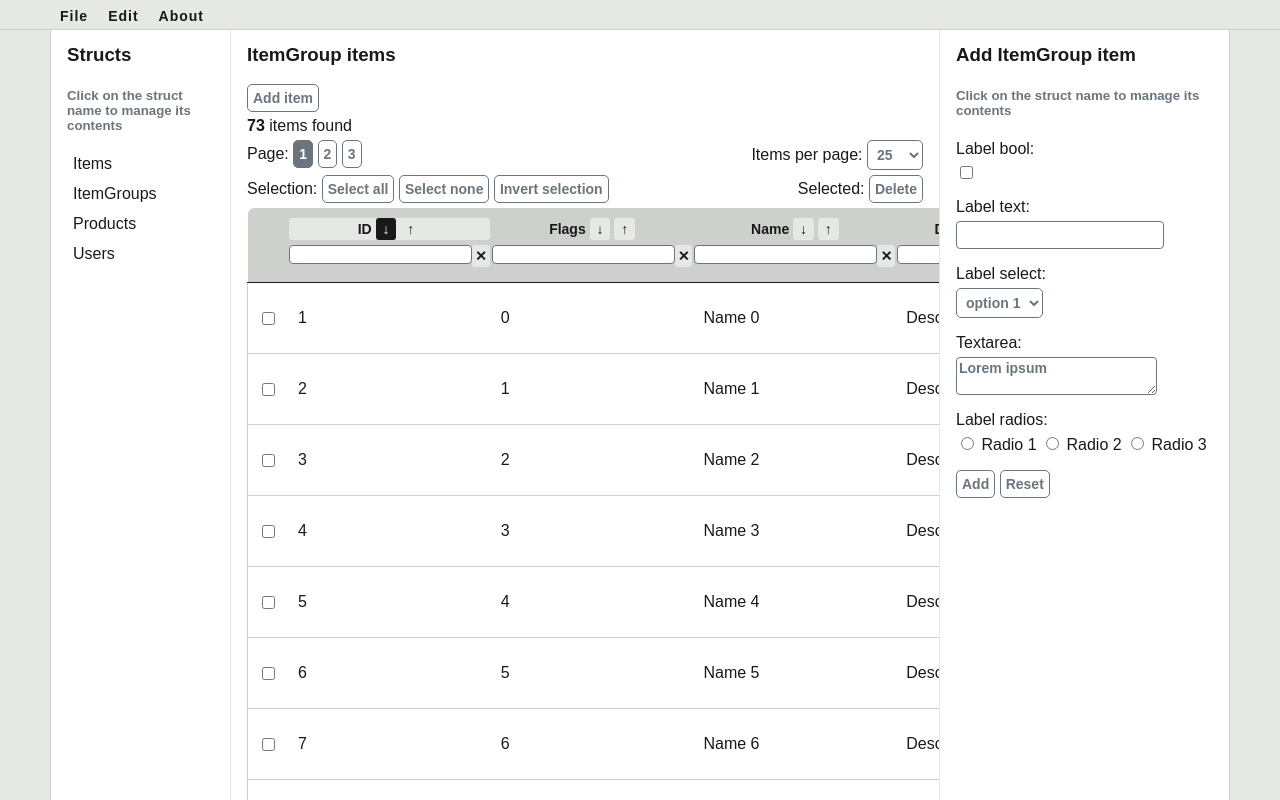
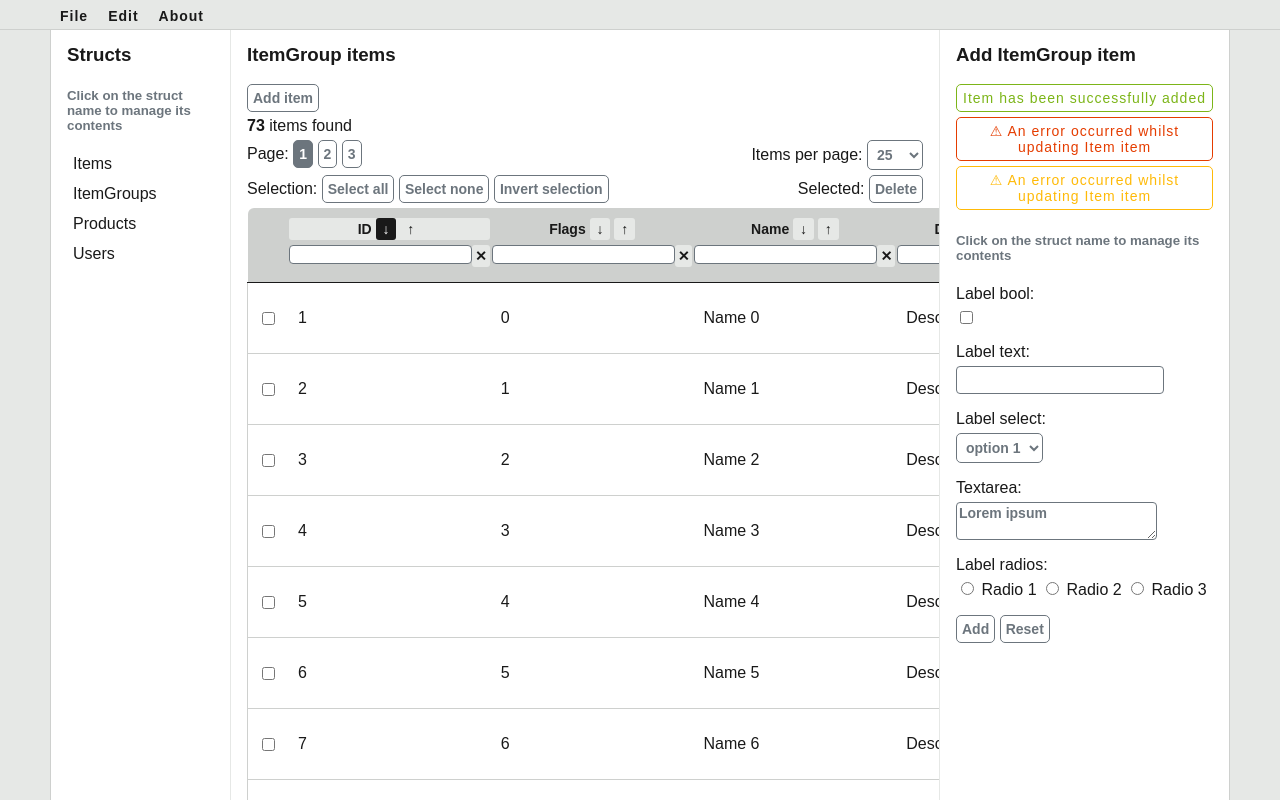
Before and after one commit to mikolajgs/entire-window-html-template, a plain HTML site: page index.html in a window 1280 px wide. Drawn offline with Linux system fonts and the light colour scheme.

Commit message:
Add style for msgs

```diff
--- a/config.css
+++ b/config.css
@@ -12,6 +12,9 @@
   --color-4: #f15025;
   --color-5: #191919;
   --color-6: #6c757d;
+  --color-success: #7cb518;
+  --color-error: #e53d00;
+  --color-warning: #ffba08;
 
   --zindex-top-menu: 502;
 
--- a/index.html
+++ b/index.html
@@ -411,6 +411,9 @@
     </div>
     <div id="right_text">
       <h3>Add ItemGroup item</h3>
+      <div class="msg success">Item has been successfully added</div>
+      <div class="msg error">&#9888; An error occurred whilst updating Item item</div>
+      <div class="msg warning">&#9888; An error occurred whilst updating Item item</div>
       <h5>Click on the struct name to manage its contents</h5>
 
       <form style="margin-bottom: 100px;">
--- a/styles.css
+++ b/styles.css
@@ -354,3 +354,28 @@ form input[type=text] {
 #top_menu .dropdown:hover .dropdown_content {
   display: block;
 }
+
+.msg {
+  font-size: var(--font-size-1);
+  font-weight: normal;
+  text-align: center;
+  letter-spacing: 1px;
+  border-radius: 5px;
+  padding: 5px;
+  margin: 5px 0 5px 0;
+}
+
+.success {
+  color: var(--color-success);
+  border: solid 1px var(--color-success);
+}
+
+.error {
+  color: var(--color-error);
+  border: solid 1px var(--color-error);
+}
+
+.warning {
+  color: var(--color-warning);
+  border: solid 1px var(--color-warning);
+}
```
